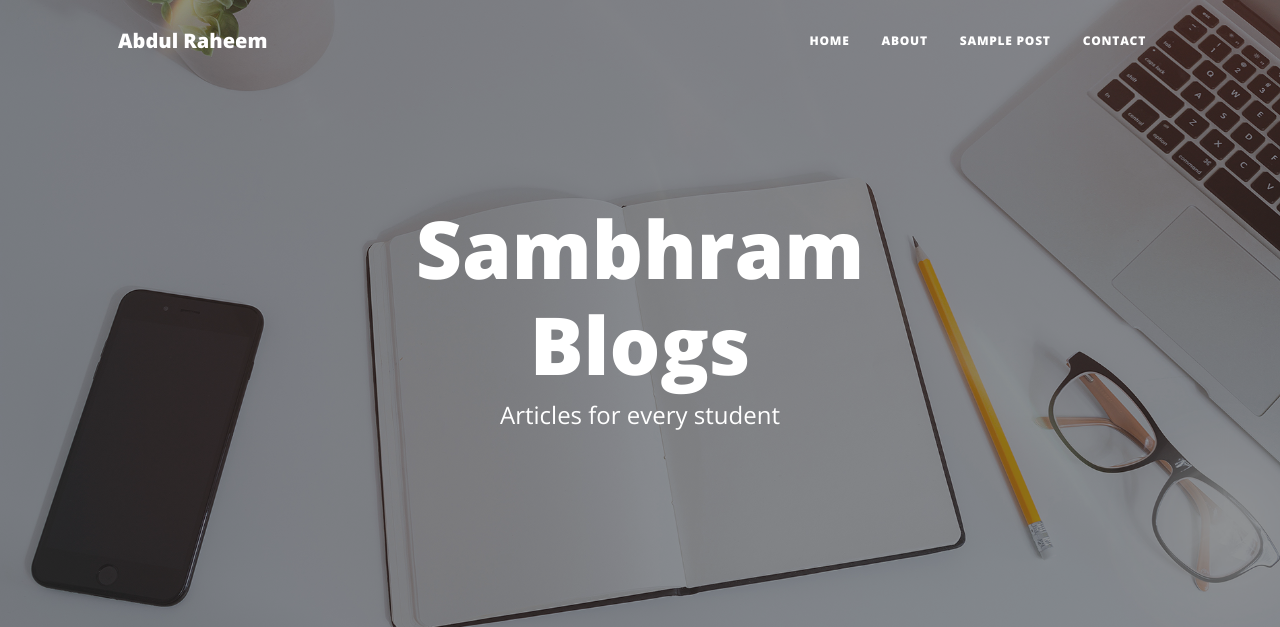
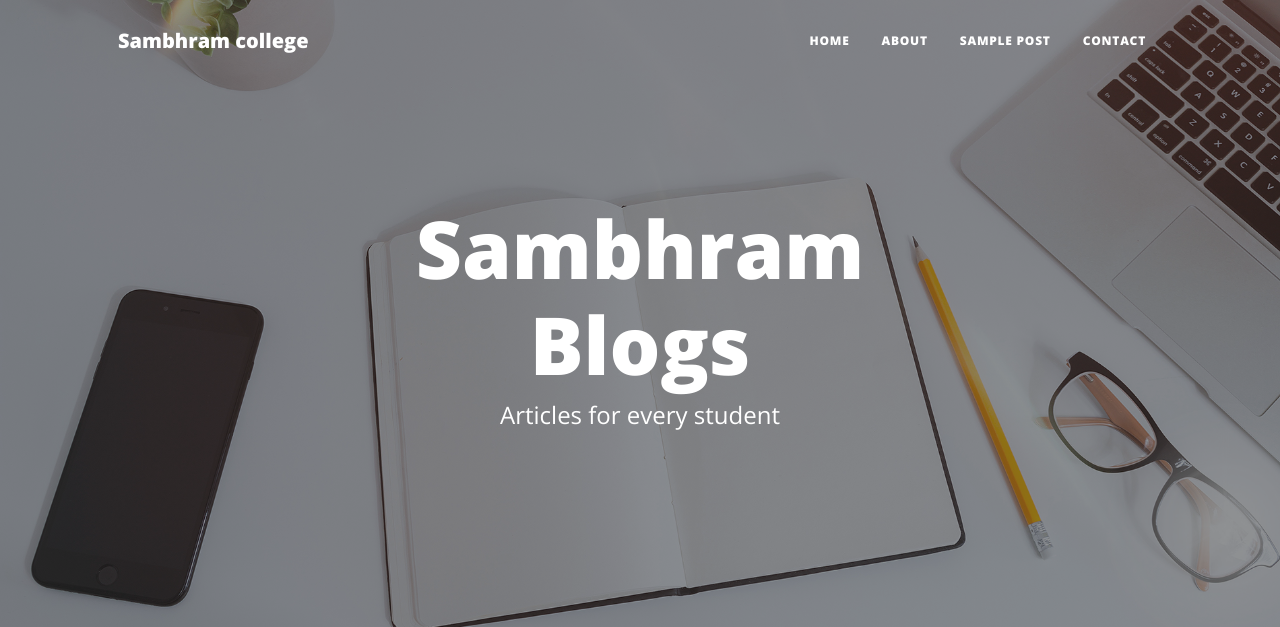
Before and after one commit to abdulraheems/sambhram-django-crud, a Django app: page / in a window 1280 px wide. Shown: the top 627 px of the page. Run offline with Django 5.2, Linux system fonts and the light colour scheme; data comes from the database, SQL or seed files in the repository; some libraries are stand-ins or nearby versions.

Commit message:
index.html file changed

```diff
--- a/templates/blog/index.html
+++ b/templates/blog/index.html
@@ -21,7 +21,7 @@
         <!-- Navigation-->
         <nav class="navbar navbar-expand-lg navbar-light" id="mainNav">
             <div class="container px-4 px-lg-5">
-                <a class="navbar-brand" href="index.html">Abdul Raheem</a>
+                <a class="navbar-brand" href="index.html">Sambhram college</a>
                 <button class="navbar-toggler" type="button" data-bs-toggle="collapse" data-bs-target="#navbarResponsive" aria-controls="navbarResponsive" aria-expanded="false" aria-label="Toggle navigation">
                     Menu
                     <i class="fas fa-bars"></i>
```
